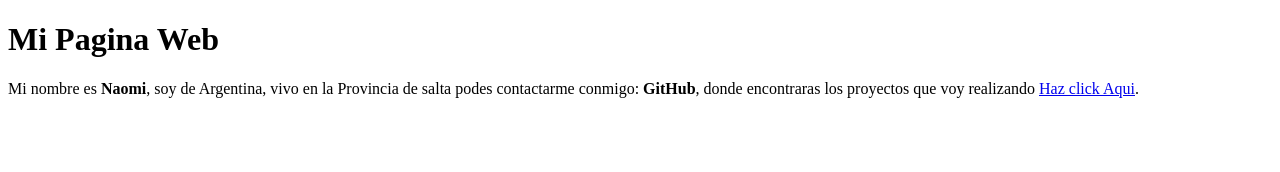
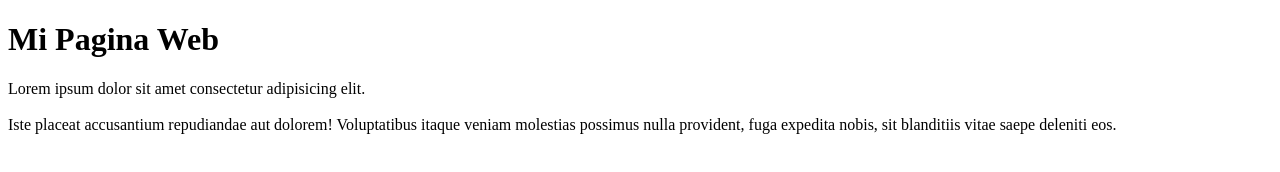
Before and after one commit to naomipoclava2021/CursoSoyDalto, a plain HTML site: page HTML/Diseño web/index.html in a window 1280 px wide. Drawn offline with Linux system fonts and the light colour scheme.

Commit message:
Etiqueta <br>

```diff
--- a/HTML/Diseño web/index.html
+++ b/HTML/Diseño web/index.html
@@ -9,11 +9,8 @@
 <body>
     <h1>Mi Pagina Web </h1>
     <p>
-        Mi nombre es <b>Naomi</b>, soy de Argentina, vivo en la
-        Provincia de salta podes contactarme conmigo:
-        <b>GitHub</b>, donde encontraras los proyectos que voy
-        realizando <a href="https://github.com/naomipoclava2021">
-        Haz click Aqui</a>.
+       Lorem ipsum dolor sit amet consectetur adipisicing elit. <br><br>
+       Iste placeat accusantium repudiandae aut dolorem! Voluptatibus itaque veniam molestias possimus nulla provident, fuga expedita nobis, sit blanditiis vitae saepe deleniti eos.
 
 
     </p>
```
